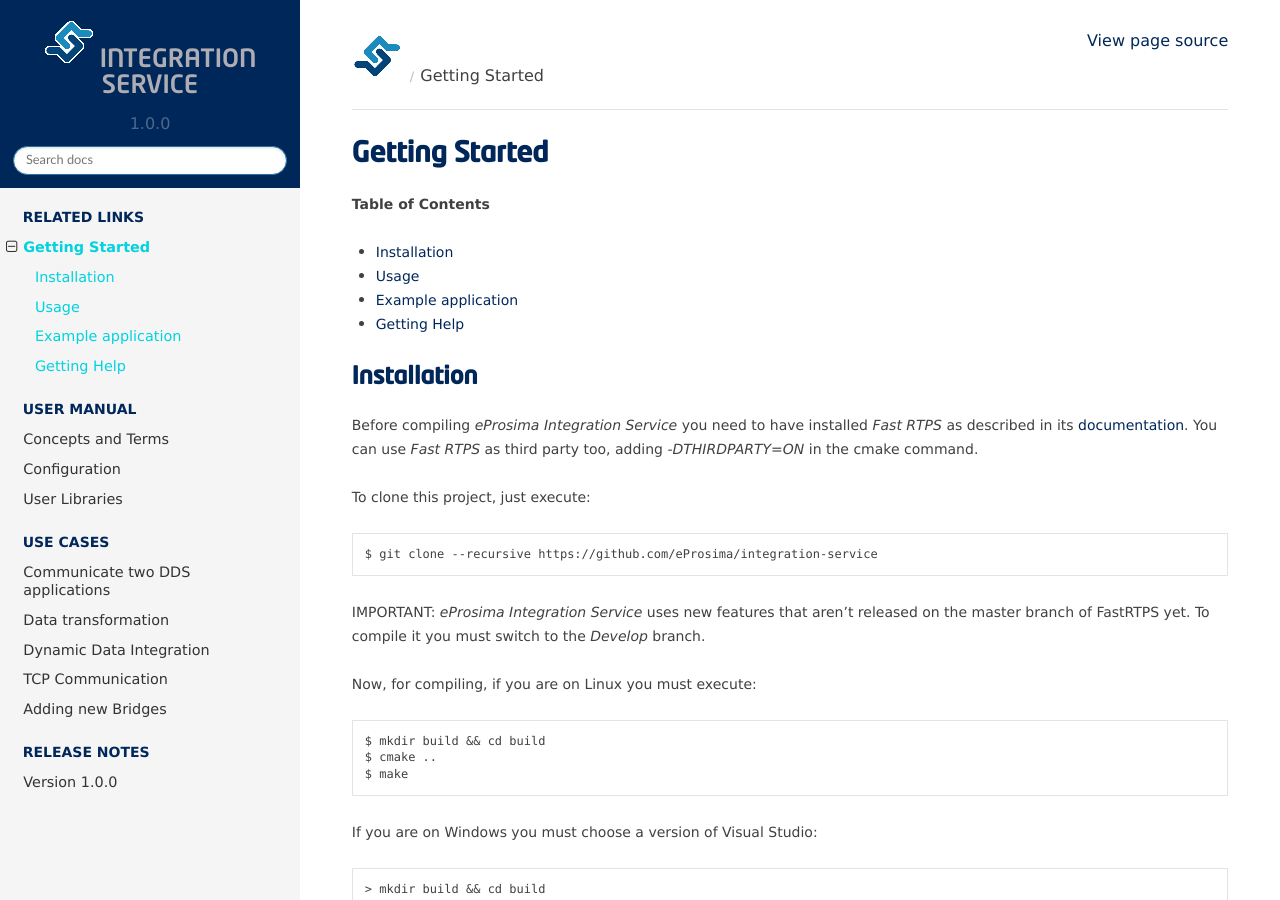
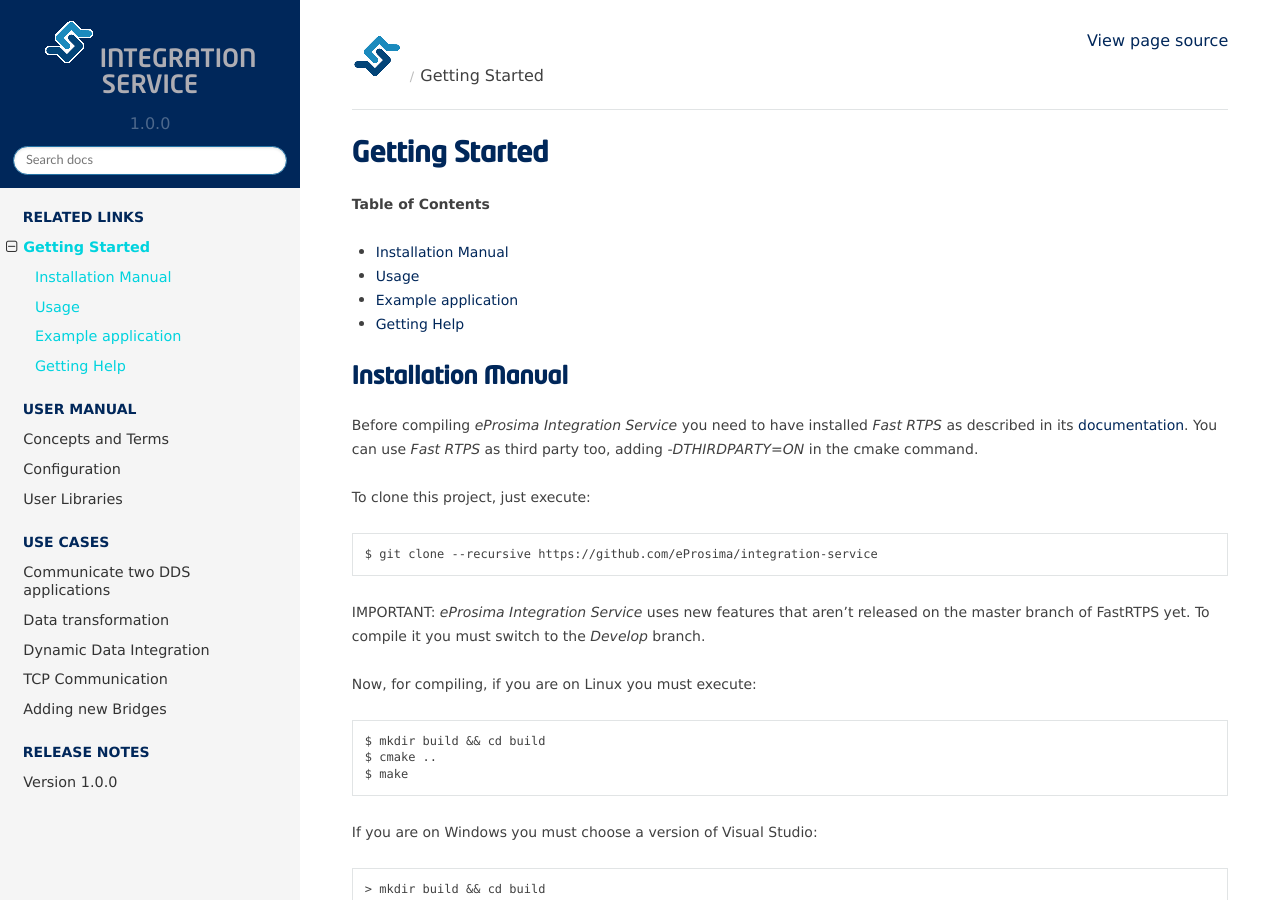
Before and after one commit to eProsima/Integration-Service-docs, a Sphinx documentation site: the page built from docs/getting_started.rst, in a window 1280 px wide and 900 px high. Built offline with Sphinx 7.4.7 and the Read the Docs theme 2.0.0, drawn with Linux system fonts in a browser that asks for light colours.

Commit message:
Refs #3860 Fix labels issue

```diff
--- a/docs/getting_started.rst
+++ b/docs/getting_started.rst
@@ -3,7 +3,7 @@ Getting Started
 
 **Table of Contents**
 
-* :ref:`Installation`
+* :ref:`Installation Manual`
 
 * :ref:`Usage`
 
@@ -11,8 +11,8 @@ Getting Started
 
 * :ref:`Getting Help`
 
-Installation
-^^^^^^^^^^^^
+Installation Manual
+^^^^^^^^^^^^^^^^^^^
 
 Before compiling *eProsima Integration Service* you need to have installed *Fast RTPS* as described in its
 `documentation <http://eprosima-fast-rtps.readthedocs.io/en/latest/binaries.html>`__.
```
